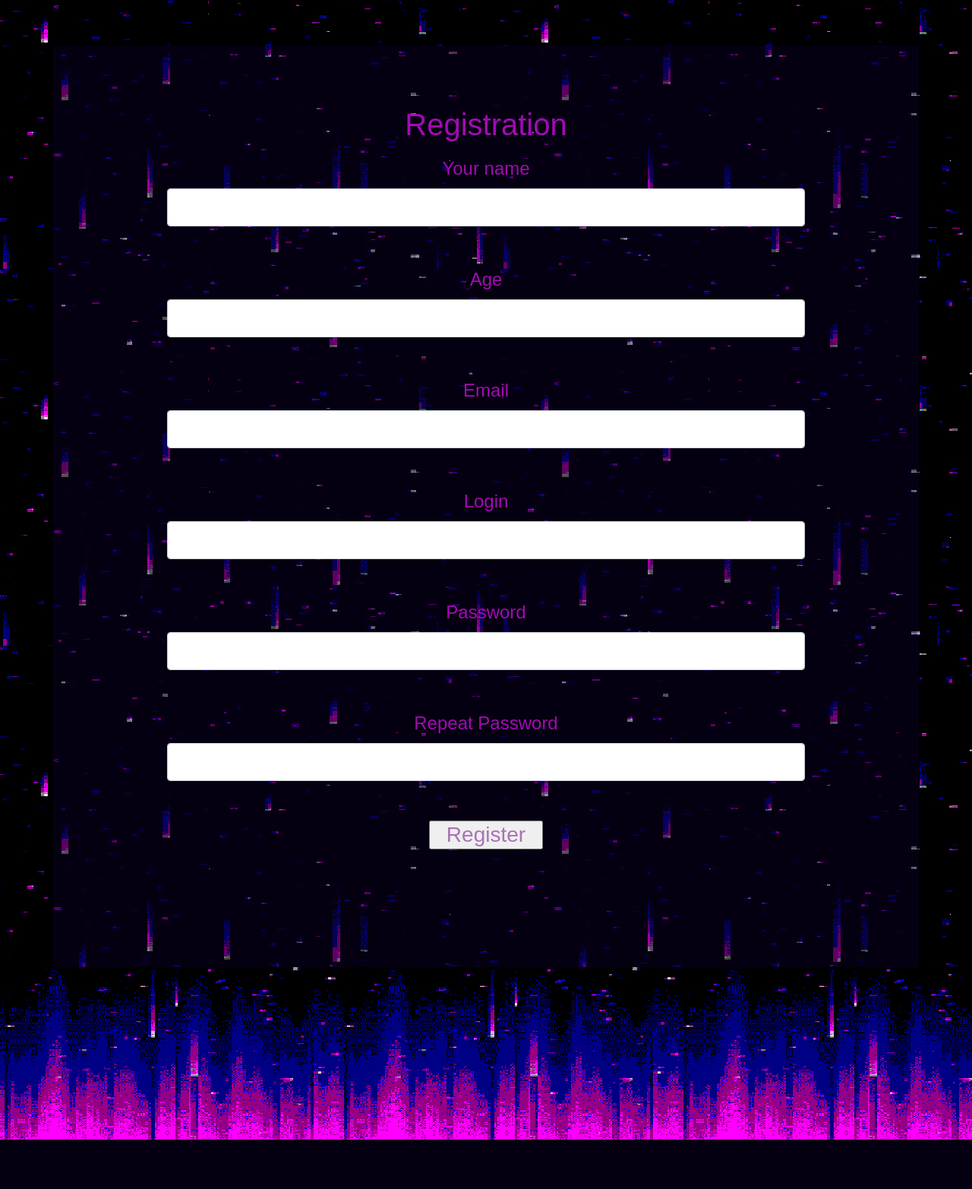
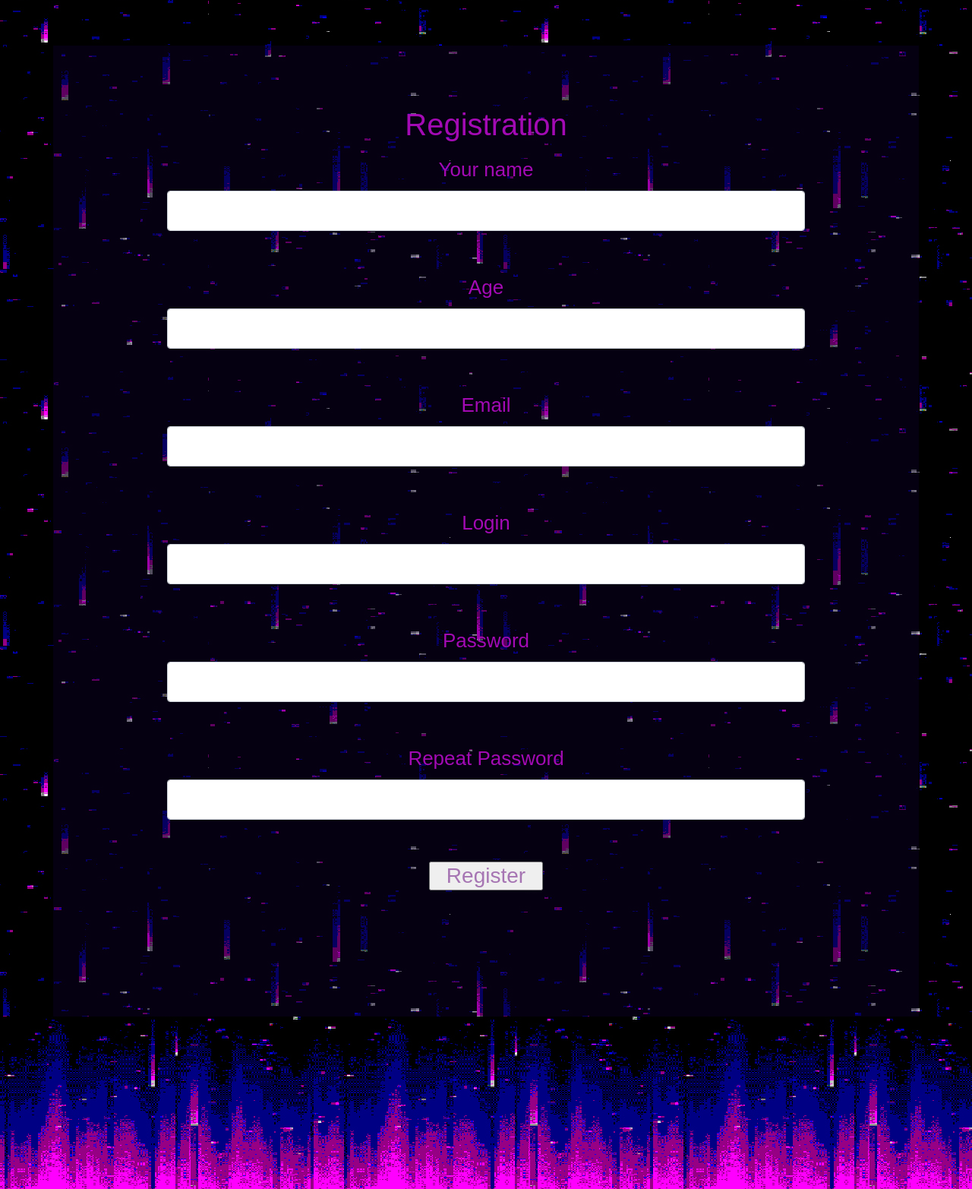
Before and after one commit to oldjopa/vidosos, a Flask app: page /register in a window 1280 px wide. Shown: the part 111-1676 px from the top of the page at 76% size. Before the commit the page ends 1611 px from the top, so only its background shows below. Run offline with Flask 2, Linux system fonts and the light colour scheme; some libraries are stand-ins or nearby versions.

Commit message:
right using fonts in form

```diff
--- a/static/styles/styles.css
+++ b/static/styles/styles.css
@@ -52,7 +52,7 @@ footer{
 
 .form {
       font-family: sans-serif;
-      font-size: 20px;
+      font-size: 26px;
       color: rgb(163, 10, 180);
       margin-right: 150px;
       margin-left: 150px;
@@ -117,9 +117,8 @@ footer{
     height: 100%;
 }
 
-.font-normal{
-    font-family: sans-serif !important;
-    font-size: 24px;
+form. h1 {
+    font-family: 'FontName'
 }
 
 video{
--- a/templates/user_reg.html
+++ b/templates/user_reg.html
@@ -11,7 +11,7 @@
         <p class="red">
             {{message}}
         </p>
-    <p class="font-normal">
+        <p>
             {{ form.name.label }}<br>
             {{ form.name(class="form-control") }}<br>
             {% for error in form.name.errors %}
@@ -20,7 +20,7 @@
                 </p>
             {% endfor %}
         </p>
-    <p class="font-normal">
+        <p>
             {{ form.age.label }}<br>
             {{ form.age(class="form-control", type="login") }}<br>
             {% for error in form.age.errors %}
@@ -29,7 +29,7 @@
                 </p>
             {% endfor %}
         </p>
-        <p class="font-normal">
+        <p>
             {{ form.email.label }}<br>
             {{ form.email(class="form-control", type="email") }}<br>
             {% for error in form.email.errors %}
@@ -38,7 +38,7 @@
                 </p>
             {% endfor %}
         </p>
-	<p class="font-normal">
+        <p>
             {{ form.login.label }}<br>
             {{ form.login(class="form-control", type="login") }}<br>
             {% for error in form.login.errors %}
@@ -47,7 +47,7 @@
                 </p>
             {% endfor %}
         </p>
-    <p class="font-normal">
+        <p>
             {{ form.password.label }}<br>
             {{ form.password(class="form-control", type="password") }}<br>
             {% for error in form.password.errors %}
@@ -56,7 +56,7 @@
                 </p>
             {% endfor %}
         </p>
-    <p class="font-normal">
+        <p>
             {{ form.password_again.label }}<br>
             {{ form.password_again(class="form-control", type="password") }}<br>
             {% for error in form.password_again.errors %}
@@ -65,7 +65,7 @@
                 </p>
             {% endfor %}
         </p>
-    <p class="font-normal buttons">{{ form.submit(type="submit", class="buttons") }}</p>
+        <p>{{ form.submit(type="submit", class="buttons") }}</p>
     </form>
 </div>
 {% endblock %}
```
Also changed, not shown: templates/user_log.html (+7 -6 lines). Lines whose indentation alone changed are shown as unchanged.
